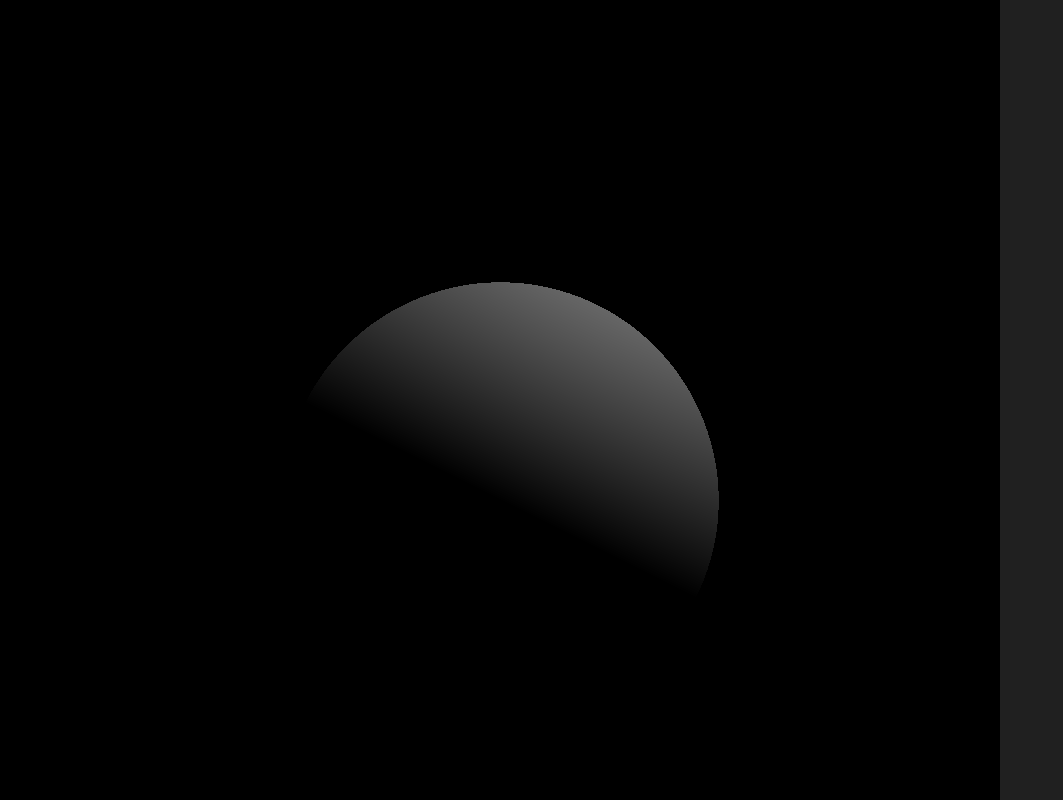
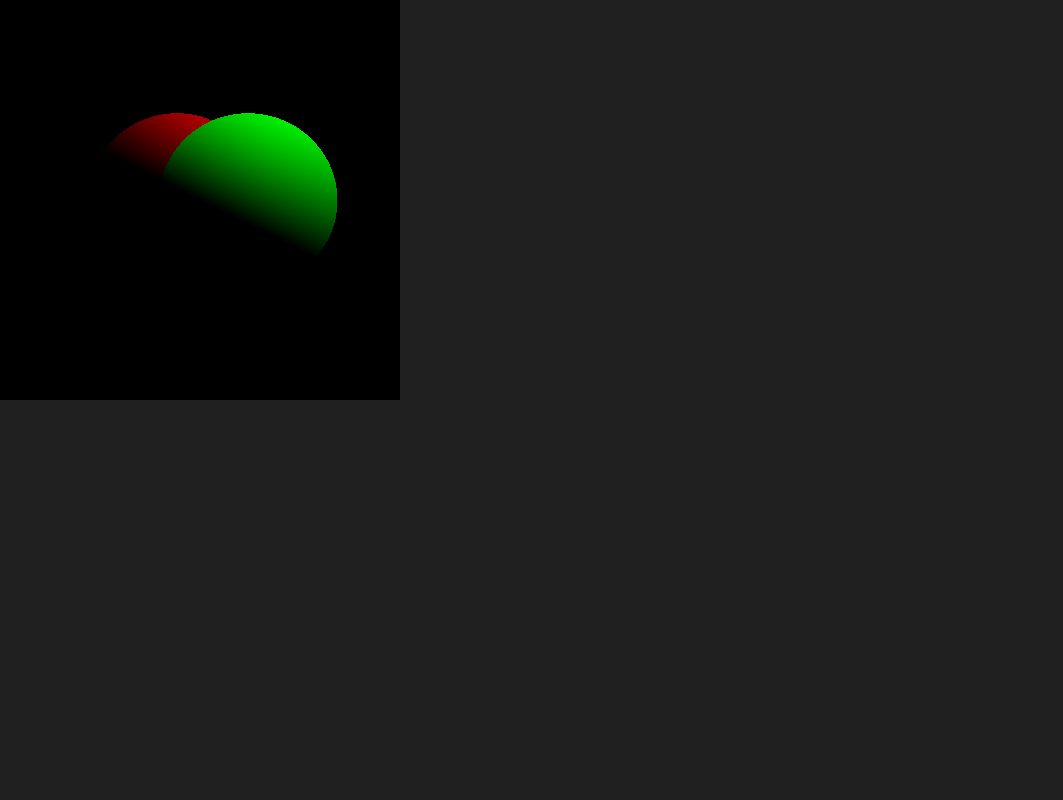
Before and after one commit to LongBunny/raytrace-ts, a plain HTML site: page index.html in a window 1280 px wide. Shown: the top 800 px of the page, without its empty margins (0-1063 px from the left). Drawn offline with Linux system fonts and the light colour scheme.

Commit message:
multiple spheres

```diff
--- /dev/null
+++ b/dist/hitinfo.js
@@ -0,0 +1,6 @@
+export class HitInfo {
+    constructor(hit_distance, color) {
+        this.hit_distance = hit_distance;
+        this.color = color;
+    }
+}
--- a/dist/main.js
+++ b/dist/main.js
@@ -9,7 +9,19 @@ ctx.clearRect(0, 0, WIDTH, HEIGHT);
 const imageData = ctx.createImageData(WIDTH, HEIGHT);
 const pixels = imageData.data;
 let done = false;
-let gen = render();
+function render_gen() {
+    return render();
+}
+let gen = render_gen();
+addEventListener('keydown', (evt) => {
+    if (evt.key !== 'r')
+        return;
+    console.log('reload');
+    pixels.fill(0.0);
+    ctx.clearRect(0, 0, WIDTH, HEIGHT);
+    done = false;
+    gen = render_gen();
+});
 function draw() {
     if (!done) {
         const start = performance.now();
@@ -22,7 +34,10 @@ function draw() {
     }
     requestAnimationFrame(draw);
 }
-const sphere = new Sphere(new Vec3(0.0, 0.0, 5.0), 2.0);
+const spheres = [
+    new Sphere(new Vec3(-1.0, 0.0, 10.0), 4.0, new Vec3(1.0, 0.0, 0.0)),
+    new Sphere(new Vec3(1.0, .0, 5.0), 2.0, new Vec3(0.0, 1.0, 0.0)),
+];
 function* render() {
     for (let y = 0; y < HEIGHT; y++) {
         for (let x = 0; x < WIDTH; x++) {
@@ -30,10 +45,10 @@ function* render() {
             const nx = x / WIDTH * 2 - 1;
             const ny = y / HEIGHT * 2 - 1;
             const ray = new Ray(new Vec3(0, 0, 0), new Vec3(nx, ny, 1).normalize());
-            let [r, g, b] = sphere.intersects(ray);
-            pixels[idx + 0] = r * 255;
-            pixels[idx + 1] = g * 255;
-            pixels[idx + 2] = b * 255;
+            let color = ray.trace(spheres);
+            pixels[idx + 0] = color.x * 255;
+            pixels[idx + 1] = color.y * 255;
+            pixels[idx + 2] = color.z * 255;
             pixels[idx + 3] = 255;
             yield;
         }
--- a/dist/ray.js
+++ b/dist/ray.js
@@ -1,6 +1,21 @@
+import { Vec3 } from './vector.js';
 export class Ray {
     constructor(origin, dir) {
         this.origin = origin;
         this.dir = dir;
     }
+    trace(spheres) {
+        let color = new Vec3(0.0, 0.0, 0.0);
+        let hit_dist = Number.POSITIVE_INFINITY;
+        for (let sphere of spheres) {
+            let hit_info = sphere.intersects(this);
+            if (hit_info === null)
+                continue;
+            if (hit_info.hit_distance < hit_dist) {
+                hit_dist = hit_info.hit_distance;
+                color = hit_info.color;
+            }
+        }
+        return color;
+    }
 }
--- a/dist/shape.js
+++ b/dist/shape.js
@@ -1,9 +1,11 @@
 import { Vec3 } from './vector.js';
+import { HitInfo } from './hitinfo.js';
 const sun = new Vec3(0.5, -1.0, 0.0).normalize();
 export class Sphere {
-    constructor(pos, r) {
+    constructor(pos, r, color) {
         this.pos = pos;
         this.r = r;
+        this.color = color;
     }
     intersects(r) {
         const oc = r.origin.sub(this.pos);
@@ -12,18 +14,16 @@ export class Sphere {
         const c = oc.dot(oc) - this.r * this.r;
         const discriminant = b * b - 4 * a * c;
         if (discriminant < 0.0)
-            return [0.0, 0.0, 0.0];
+            return null;
         const sqr_dist = Math.sqrt(discriminant);
         const t1 = (-b - sqr_dist) / (2.0 * a);
         const t2 = (-b + sqr_dist) / (2.0 * a);
         if (t1 > 0.0 || t2 > 0.0) {
             const s = sun.dot(r.dir);
-            if (s > 0.0)
-                return [s, s, s];
-            else
-                return [0.0, 0.0, 0.0];
+            let out_color = this.color.mul(s * 2.0);
+            return new HitInfo(t1 > 0.0 ? t1 : t2, out_color);
         }
-        return [0.0, 0.0, 0.0];
+        return null;
     }
     ;
 }
--- a/index.html
+++ b/index.html
@@ -14,8 +14,7 @@
 </style>
 
 <body>
-    <canvas id="canvas" width="1000" height="1000"></canvas>
-
+    <canvas id="canvas" width="400" height="400"></canvas>
     <!-- Load compiled JS as a module -->
     <script type="module" src="./dist/main.js"></script>
 </body>
--- /dev/null
+++ b/src/hitinfo.ts
@@ -0,0 +1,11 @@
+import { Vec3 } from './vector.js';
+
+export class HitInfo {
+    hit_distance: number;
+    color: Vec3;
+
+    constructor(hit_distance: number, color: Vec3) {
+        this.hit_distance = hit_distance;
+        this.color = color;
+    }
+}
```
Also changed, not shown: src/main.ts (+26 -6 lines), src/ray.ts (+18 -0 lines), src/shape.ts (+11 -8 lines).
